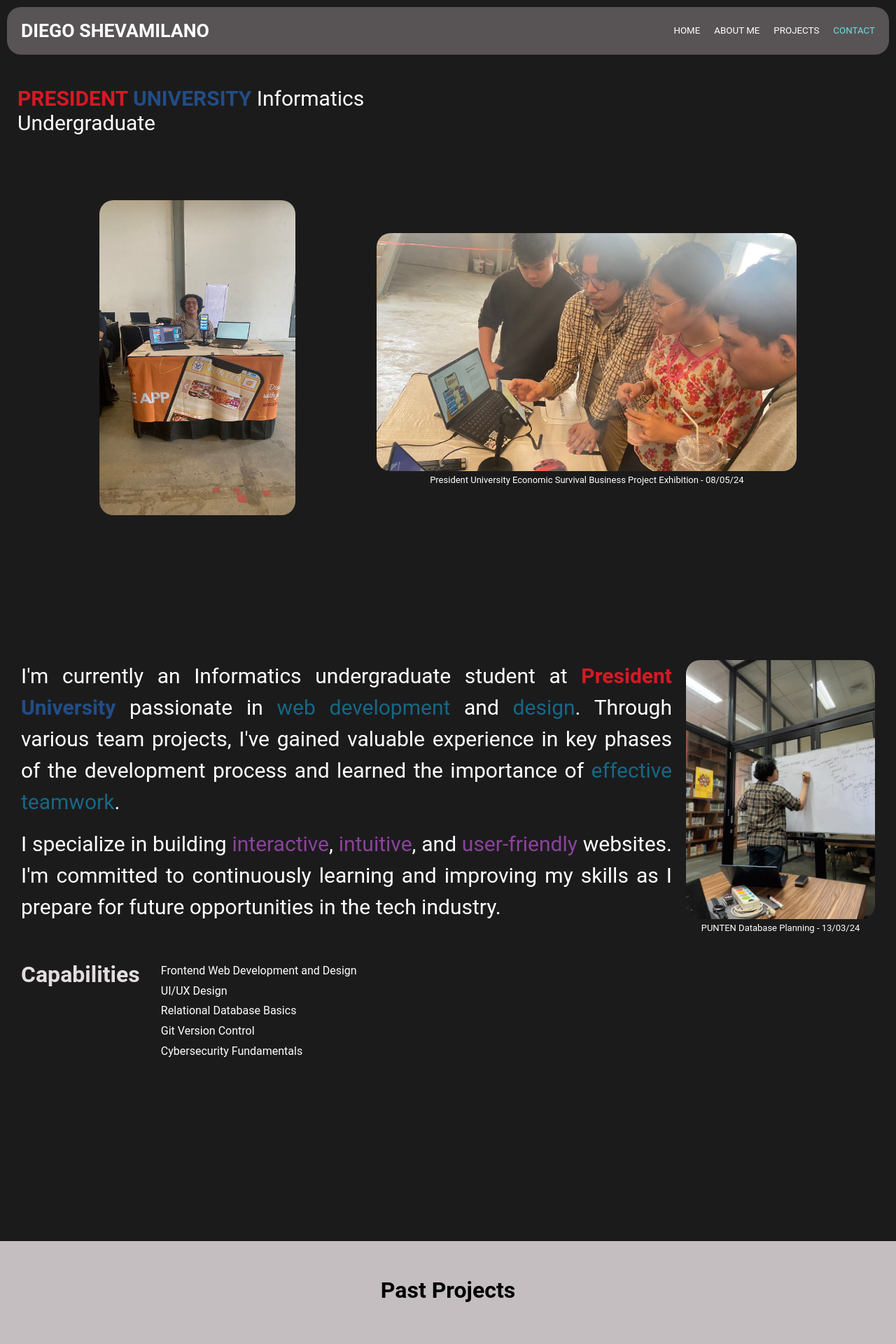
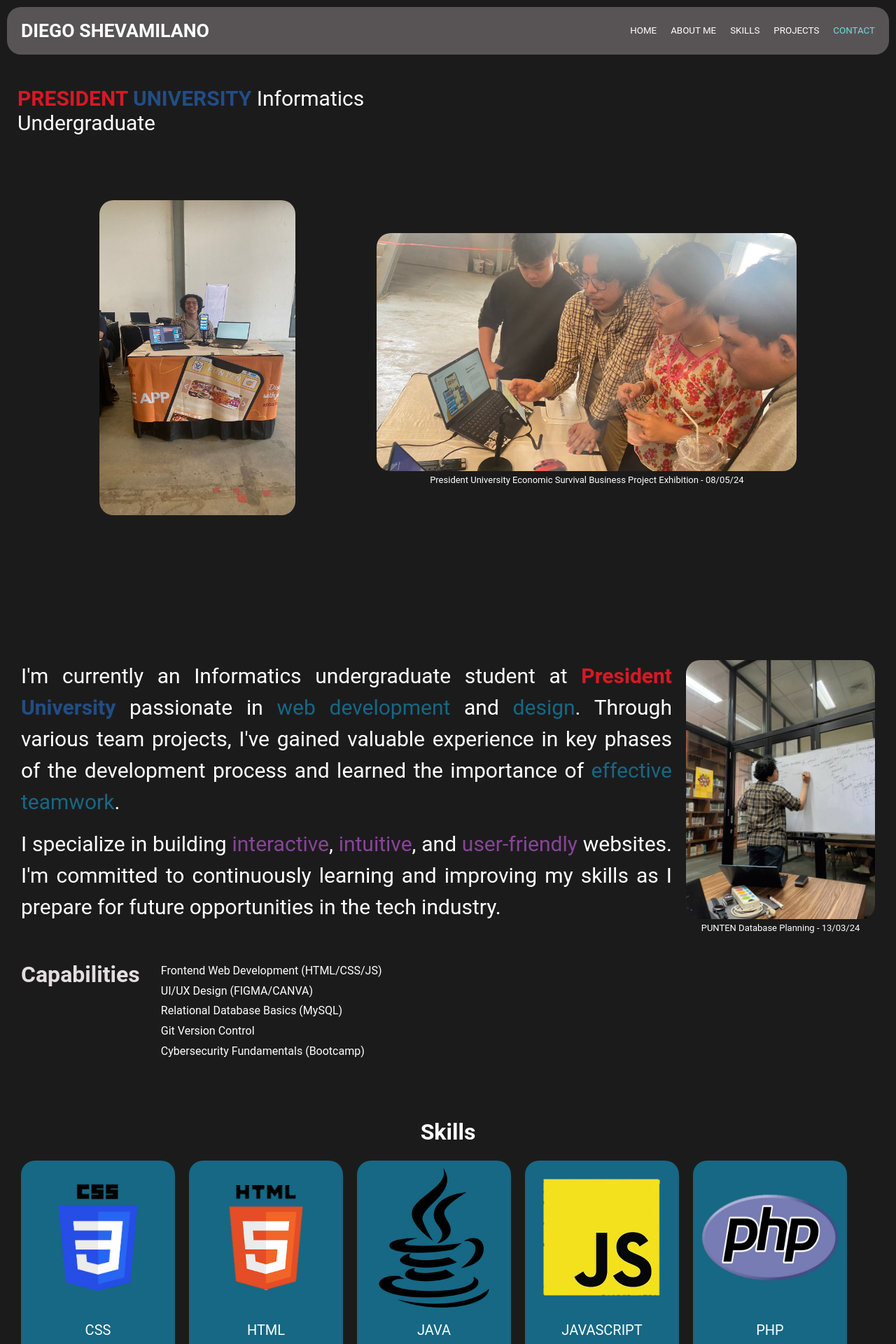
Before and after one commit to MILO-05/portfolio, a Flask app: page / in a window 1280 px wide. Shown: the top 1920 px of the page at 70% size. Run offline with Flask 3, Linux system fonts and the light colour scheme.

Commit message:
Update skills, about, contact, project
Added the all new skills section, added new project, and other

```diff
--- a/static/style.css
+++ b/static/style.css
@@ -122,7 +122,7 @@ header a:hover {
 
 /* About Section */
 #about-section {
-    height: 100vh;
+    /* height: 100vh; */
     padding: 30px;
     background-color: var(--matte-black);
 }
@@ -144,7 +144,6 @@ header a:hover {
     line-height: 1.5;
     font-size: 30px;
 }
-
 /* Capabilities Section */
 #capabilities-section {
     /* margin: 50px 0; */
@@ -171,6 +170,61 @@ header a:hover {
     line-height: 1.8;
     /* font-size: 30px; */
 }
+
+/* Skills Section */
+#skills-section {
+    display: flex;
+    flex-direction: column;
+    padding: 30px;
+    height: 100vh;
+    background-color: var(--matte-black);
+}
+#skills-section-title {
+    color: white;
+    text-align: center;
+    font-family: 'Roboto', sans-serif;
+    background-color: var(--matte-black);
+}
+#skills-section-list {
+    color: white;
+    display: flex;
+    flex-wrap: wrap;
+    gap: 20px;
+    width: 100%;
+}
+.skills {
+    display: flex;
+    flex-direction: column;
+    box-sizing: border-box;
+    width: 220px;
+    height: 300px;
+    background-color: var(--blumine);
+    padding: 10px;
+    gap: 20px;
+    border-radius: 20px;
+    align-items: center;
+}
+.skills > div {
+    display: flex;
+    align-items: center;
+    justify-content: center;
+    width: 200px;
+    height: 200px;
+    border-radius: 20px;
+}
+.skills > div > img {
+    align-items: center;
+    width: 200px;
+    height: 200px;
+    border-radius: 20px;
+}
+.skills > p {
+    font-family: 'Roboto', sans-serif;
+    color: inherit;
+    font-size: 20px;
+    margin: 0;
+}
+
 
 /* Portfolio Section */
 #portfolio-section {
@@ -260,3 +314,6 @@ header a:hover {
 #contact-section-information a {
     color: inherit;
 }
+#contact-section-logo {
+    margin-top: 10px;
+}
--- a/templates/index.html
+++ b/templates/index.html
@@ -75,6 +75,7 @@
     <nav id="header-nav">
         <a href="#home-section">HOME</a>
         <a href="#about-section">ABOUT ME</a>
+        <a href="#skills-section">SKILLS</a>
         <a href="#portfolio-section">PROJECTS</a>
         <a href="#contact-section">CONTACT</a>
     </nav>
@@ -117,11 +118,78 @@
     <div class="capabilities-section-competencies">
         <h1 class="fade-in">Capabilities</h1>
         <div>
-            <span class="fade-in">Frontend Web Development and Design</span>
-            <span class="fade-in">UI/UX Design</span>
-            <span class="fade-in">Relational Database Basics</span>
+            <span class="fade-in">Frontend Web Development (HTML/CSS/JS)</span>
+            <span class="fade-in">UI/UX Design (FIGMA/CANVA)</span>
+            <span class="fade-in">Relational Database Basics (MySQL)</span>
             <span class="fade-in">Git Version Control</span>
-            <span class="fade-in">Cybersecurity Fundamentals</span>
+            <span class="fade-in">Cybersecurity Fundamentals (Bootcamp)</span>
+        </div>
+    </div>
+</div>
+
+<!-- skills section -->
+<div id="skills-section">
+    <h1 class="fade-in" id="skills-section-title">Skills</h1>
+    <div id="skills-section-list">
+        <div class="skills fade-in">
+            <div>
+                <img src="{{ url_for('static', filename='images/css-logo.png') }}" alt="">
+            </div>
+            <p>CSS</p>
+        </div>
+        <div class="skills fade-in">
+            <div>
+                <img style="width: 150px; height: 150px" src="{{ url_for('static', filename='images/html-logo.png') }}" alt="">
+            </div>
+            <p>HTML</p>
+        </div>
+        <div class="skills fade-in">
+            <div>
+                <img src="{{ url_for('static', filename='images/java-logo.png') }}" alt="">
+            </div>
+            <p>JAVA</p>
+        </div>
+        <div class="skills fade-in">
+            <div>
+                <img src="{{ url_for('static', filename='images/js-logo.png') }}" alt="">
+            </div>
+            <p>JAVASCRIPT</p>
+        </div>
+        <div class="skills fade-in">
+            <div>
+                <img style="height: 130px;" src="{{ url_for('static', filename='images/php-logo.png') }}" alt="">
+            </div>
+            <p>PHP</p>
+        </div>
+        <div class="skills fade-in">
+            <div>
+                <img src="{{ url_for('static', filename='images/bootstrap-logo.jpeg') }}" alt="">
+            </div>
+            <p>BOOTSTRAP</p>
+        </div>
+        <div class="skills fade-in">
+            <div>
+                <img style="height: 100px;" src="{{ url_for('static', filename='images/jquery-logo.png') }}" alt="">
+            </div>
+            <p>JQUERY</p>
+        </div>
+        <div class="skills fade-in">
+            <div>
+                <img src="{{ url_for('static', filename='images/mysql-logo.png') }}" alt="">
+            </div>
+            <p>MySQL</p>
+        </div>
+        <div class="skills fade-in">
+            <div>
+                <img src="{{ url_for('static', filename='images/canva-logo.png') }}" alt="">
+            </div>
+            <p>CANVA</p>
+        </div>
+        <div class="skills fade-in">
+            <div>
+                <img src="{{ url_for('static', filename='images/figma-logo.png') }}" alt="">
+            </div>
+            <p>FIGMA</p>
         </div>
     </div>
 </div>
@@ -156,6 +224,18 @@
             <img class="fade-in" style="height: 500px;" src="{{ url_for('static', filename='images/WMS-home.png') }}" alt="">
         </div>
     </div>
+    <div class="projects">
+        <h1 class="fade-in" style="margin: 0 0 10 0;">Intrusion Detection System</h1>
+        <div class="portfolio-section-project psp-left">
+            <img class="fade-in" src="{{ url_for('static', filename='images/wazuh-logo.png') }}" alt="">
+            <div class="portfolio-section-project-description fade-in">
+                <p class="fade-in">
+                    Conducted as part of a cybersecurity bootcamp project, this project involved testing both host-based and network-based Intrusion Detection System using the open-source tools Wazuh.
+                    The focus was on simulating attack scenarios, analyzing detection capabilities, and troubleshooting alert generation and its deliveries to users.
+                </p>
+            </div>
+        </div>
+    </div>
 </div>
 
 <!-- contact section -->
@@ -165,9 +245,11 @@
         <div class="fade-in" id="contact-section-information">
             <span style="font-size: 20px; color: var(--cyan);">Contact</span>
             <span style="font-size: smaller;"><strong>DIEGO SHEVAMILANO</strong></span>
-            <span>diego.shevamilano@student.president.ac.id</span>
-            <!-- <span style="color: var(--cyan);">number</span> -->
-            <a href="https://www.linkedin.com/in/diego-shevamilano-65608028b/">LinkedIn</a>
+            <span>diegoshevamilano@gmail.com</span>
+            <div id="contact-section-logo">
+                <a href="https://www.linkedin.com/in/diego-shevamilano-65608028b/" target="_blank"><img style="width: 35px; height: 35px; border-radius: 0;" src="{{ url_for('static', filename='images/linkedin.svg') }}" alt=""></a>
+                <a href="https://github.com/MILO-05" target="_blank"><img style="width: 35px; height: 35px; border-radius: 0;" src="{{ url_for('static', filename='images/github.svg') }}" alt=""></a>
+            </div>
         </div>
     </div>
 </div>
```
